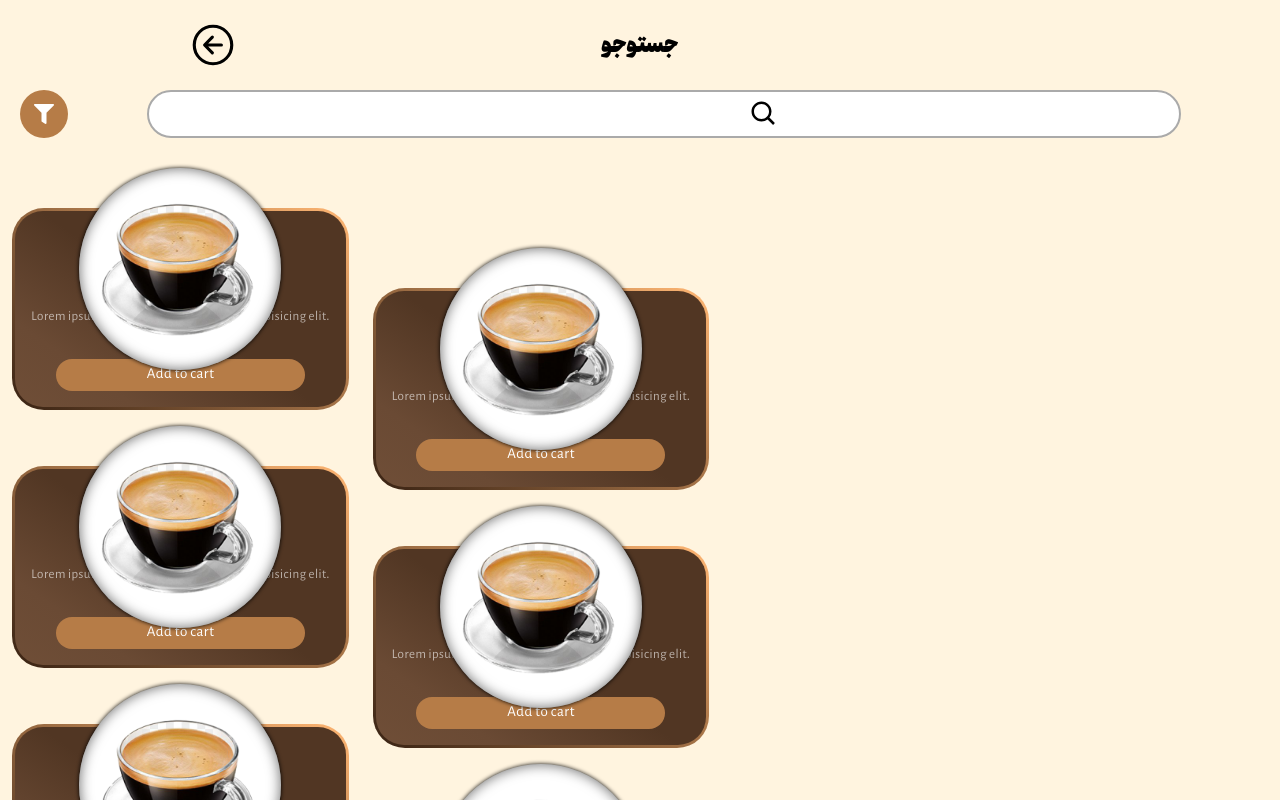
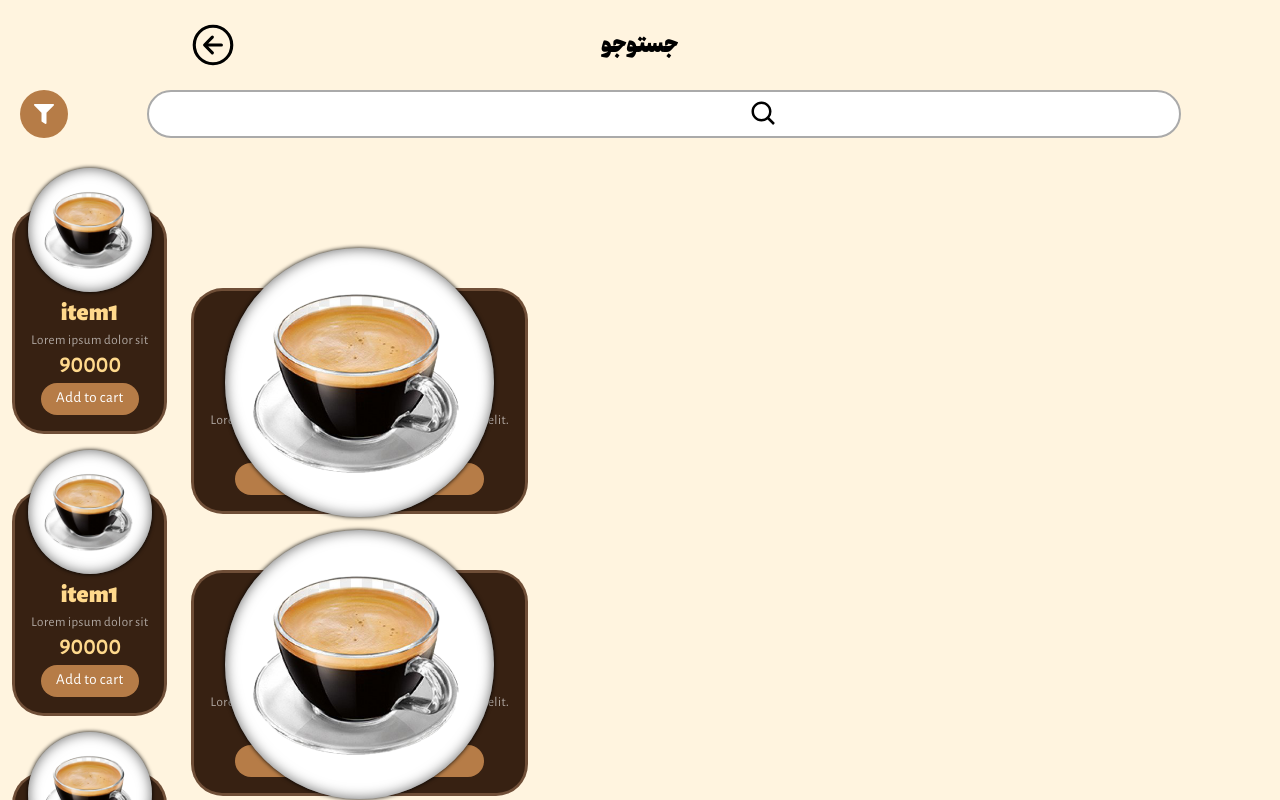
Before and after one commit to MPourmoghaddamZand/mistcoffee, a React (Vite) app: page /search in a window 1280 px wide. Shown: the top 800 px of the page. Built offline with nearby package versions, Linux system fonts and the light colour scheme.

Commit message:
fix bg gradiant

```diff
--- a/src/components/Layout/Product.jsx
+++ b/src/components/Layout/Product.jsx
@@ -11,12 +11,12 @@ const StyledEllipse5 = {
 
 const ProductBox = ({ title, detil, img, price }) => {
   return (
-    <div style={{ background: linierbackground }} className=" p-[3px] rounded-[32px] relative">
-      <div style={{ background: linierGradient }} className="flex flex-col justify-center items-center  round p-4 text-center">
-        <div style={StyledEllipse5} className="w-3/5 drop-shadow-[0px_0px_2px_#000] bg-white rounded-full p-2 absolute -top-10">
+    <div style={{ background: 'black' }} className="!bg-myprimary p-[3px] rounded-[32px] relative">
+      <div style={{ background: 'black' }} className="!bg-myhardbrown flex flex-col justify-center items-center  round p-4 text-center">
+        <div style={StyledEllipse5} className="w-4/5 drop-shadow-[0px_0px_2px_#000] bg-white rounded-full p-2 absolute -top-10">
           <img className="aspect-square" src={img} alt="" />
         </div>
-        <div className="pt-[6vh]"> {/* Space */} </div>
+        <div className="pt-[9vh]"> {/* Space */} </div>
         <div>
           <h2 className="text-mybase font-black text-2xl">{title}</h2>
           <h4 className="text-white/60 text-sm">{detil}</h4>
@@ -37,7 +37,7 @@ const Product = () => {
         return (
           <ProductBox
             title={"item1"}
-            detil={"Lorem ipsum dolor sit amet consectetur adipisicing elit."}
+            detil={"Lorem ipsum dolor sit "}
             price={90000}
             img={"/images/esp.png"}
           />
@@ -55,7 +55,7 @@ export const ProductSearch = () => {
           return (
             <ProductBox
               title={"item1"}
-              detil={"Lorem ipsum dolor sit amet consectetur adipisicing elit."}
+              detil={"Lorem ipsum dolor sit"}
               price={90000}
               img={"/images/esp.png"}
             />
```
